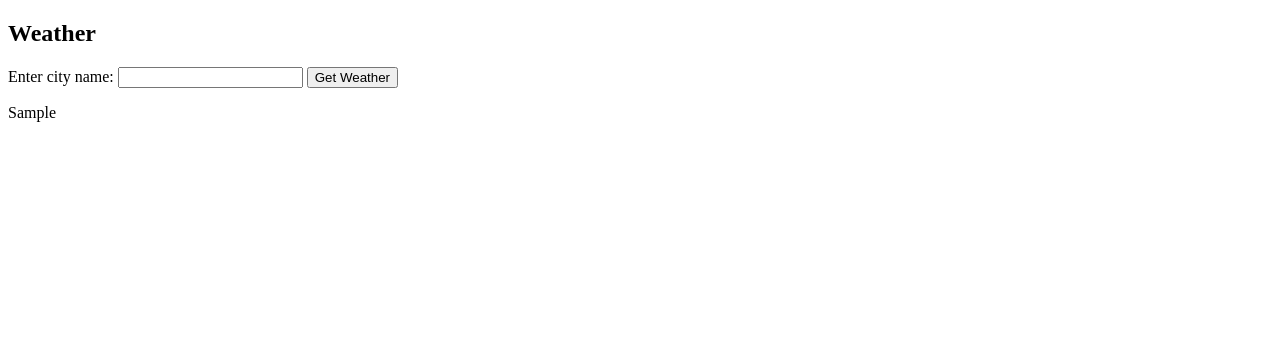
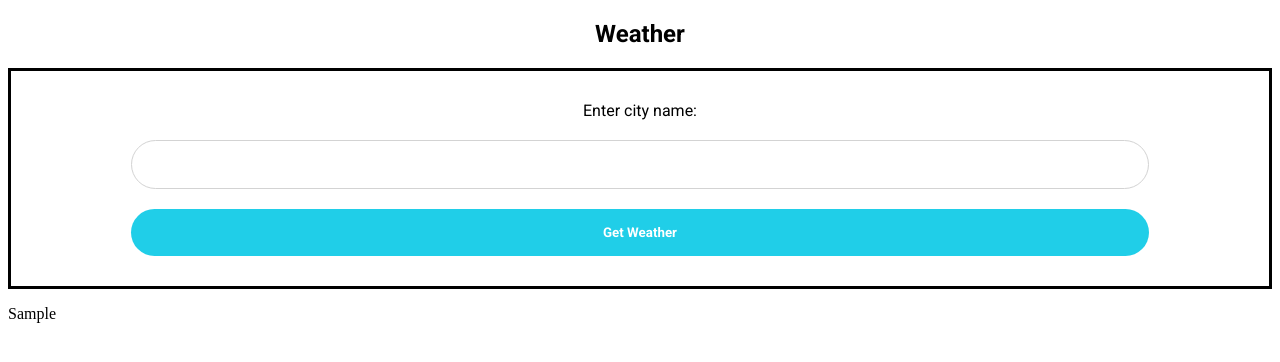
Before and after one commit to yukiCodesStuff/weather-app, a Flask app: template templates/index.html in a window 1280 px wide. Shown: the top 362 px of the page. Run offline with Flask 3, Linux system fonts and the light colour scheme; the template is opened without the code that fills it: most values are stand-ins (such as "Sample title", 1, 10 or a date in 2020).

Commit message:
adding some styling, finish integration

```diff
--- a/templates/index.html
+++ b/templates/index.html
@@ -3,15 +3,23 @@
 <head>
     <meta charset="UTF-8">
     <meta name="viewport" content="width=device-width, initial-scale=1.0">
+    <link rel="stylesheet" href="styles/index.css">
+    <link rel="preconnect" href="https://fonts.googleapis.com">
+    <link rel="preconnect" href="https://fonts.gstatic.com" crossorigin>
+    <link href="https://fonts.googleapis.com/css2?family=Roboto:wght@400;700&display=swap" rel="stylesheet">
     <title>Document</title>
 </head>
 <body>
-    <h2>Weather</h2>
-    <form action="/weather" method="get">
-        <label for="city">Enter city name:</label>
-        <input type="text" name="city" id="city" required>
-        <button type="submit">Get Weather</button>
-    </form>
+    <div class="input-container">
+        <h2 class="weather-heading">
+            Weather
+        </h2>
+        <form action="/weather" method="get" class="input-form">
+            <label class="input-item" for="city">Enter city name:</label>
+            <input class="input-item input-input" type="text" name="city" id="city" required>
+            <button class="input-item input-button" type="submit">Get Weather</button>
+        </form>
+    </div>
 
     <div id="weather-data">
         <p>
--- /dev/null
+++ b/templates/styles/index.css
@@ -0,0 +1,52 @@
+.input-form {
+    display: flex;
+    flex-direction: column;
+    border: solid;
+    padding: 20px;
+}
+
+.input-container {
+    text-align: center;
+    font-family: 'Roboto', sans-serif;
+}
+
+.input-item {
+    margin: 10px 100px;
+}
+
+.input-input {
+    padding: 1rem 1rem;
+    border: solid lightgray 1px;
+    border-radius: 25px;
+    transition: all 200ms ease-in-out;
+}
+
+.input-input:hover {
+    border: solid rgb(32, 206, 232) 1px;
+}
+
+.input-input:active {
+    border: solid lightslategray 1px;
+}
+
+.input-button {
+    border: none;
+    background-color: rgb(32, 206, 232);
+    padding: 1rem 2rem;
+    border-radius: 25px;
+    justify-content: center;
+    color: white;
+    font-weight: bolder;
+    font-family: inherit;
+    transition: all 200ms ease-in-out;
+}
+
+.input-button:hover {
+    cursor: pointer;
+    transform: scale(1, 1.2);
+    background-color: rgb(134, 215, 227);
+}
+
+.weather-heading {
+    font-family: 'Roboto', sans-serif;
+}
```
